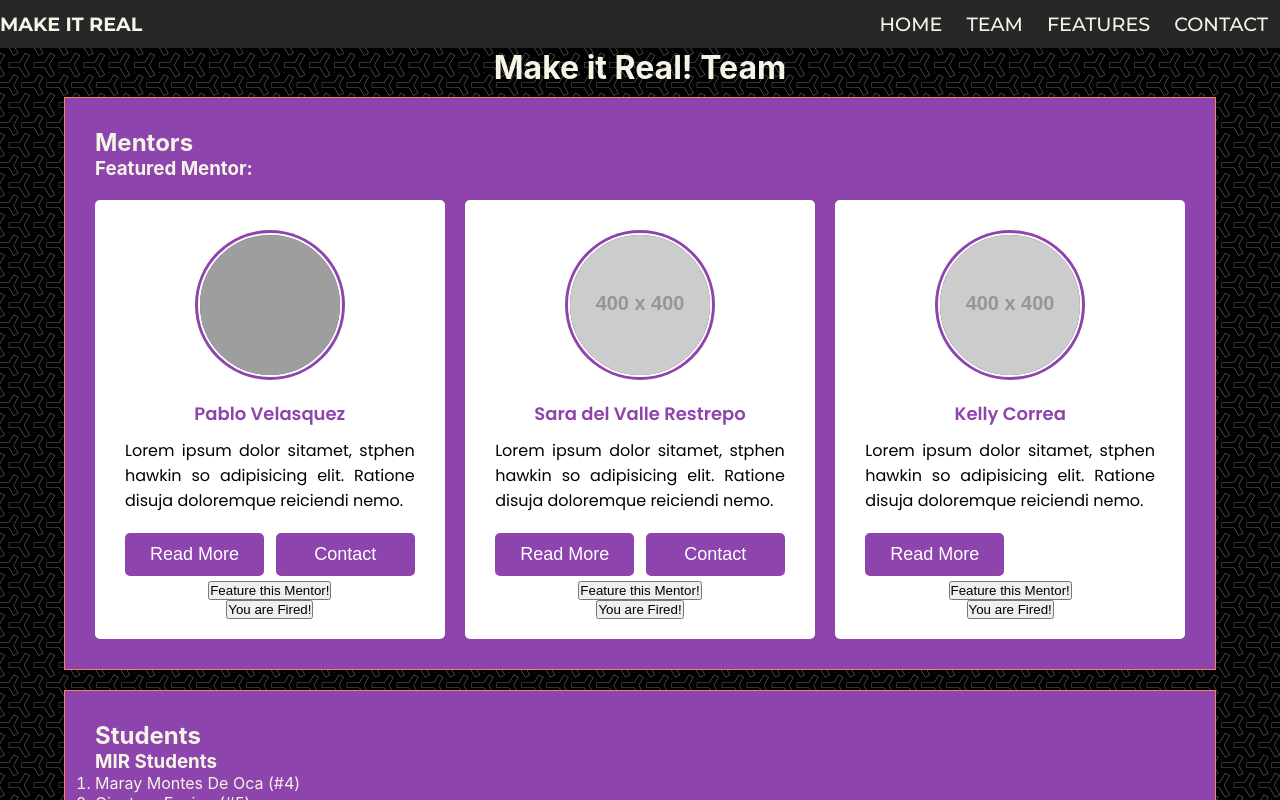
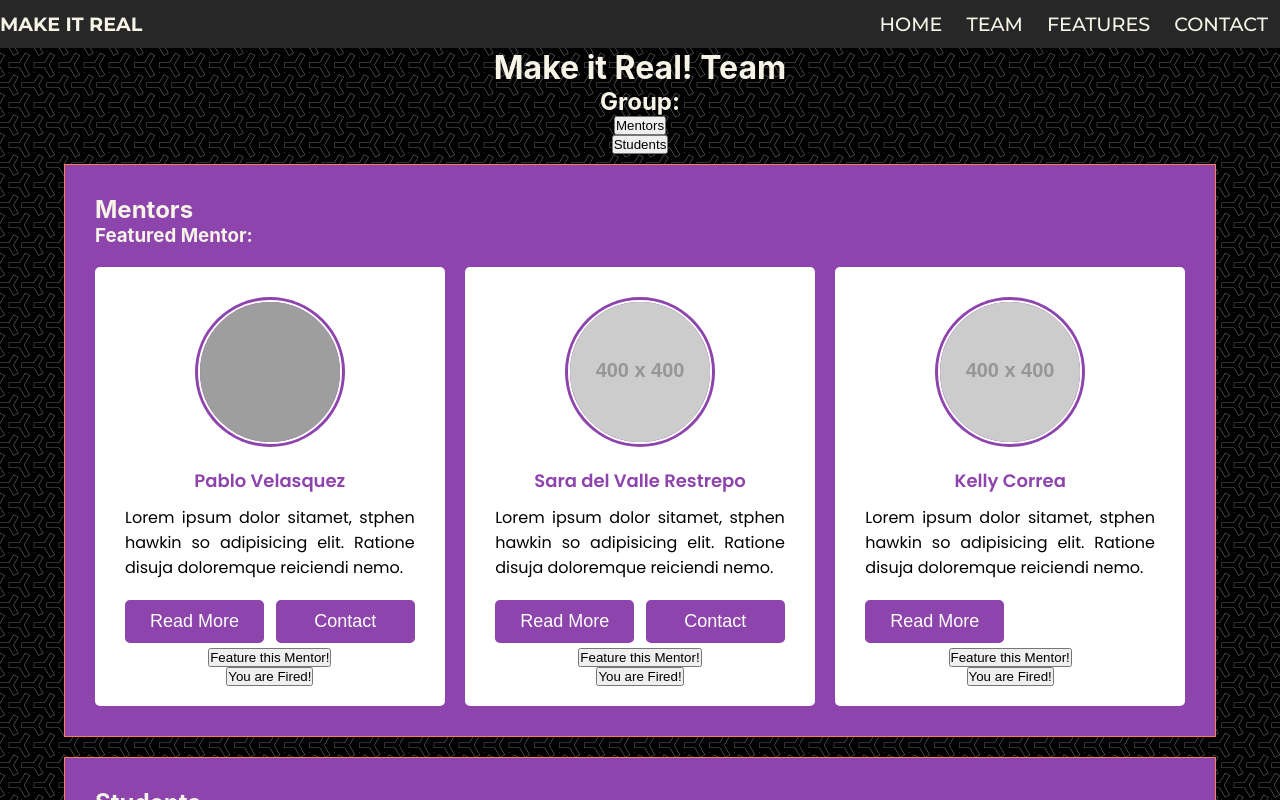
Before and after one commit to makeitrealcamp/top-v11, a React (Create React App) app in the folder packages/react-mir/: page /team in a window 1280 px wide. Shown: the top 800 px of the page. Built offline with nearby package versions, Linux system fonts and the light colour scheme; grey boxes are pictures that could not be loaded.

Commit message:
feat(react-mir): add Group component

```diff
--- /dev/null
+++ b/packages/react-mir/src/Group.js
@@ -0,0 +1,15 @@
+import React, { useState } from 'react';
+
+const Group = () => {
+  const [group, setGroup] = useState('');
+
+  return (
+    <>
+      <h2>Group: { group }</h2>
+      <button onClick={ () => setGroup('mentors')}>Mentors</button>
+      <button onClick={ () => setGroup('students')}>Students</button>
+    </>
+  );
+}
+
+export default Group;
--- a/packages/react-mir/src/Team.js
+++ b/packages/react-mir/src/Team.js
@@ -1,4 +1,5 @@
 import React, { Component } from "react";
+import Group from './Group';
 import ContactList from './ContactList';
 import MentorList from './MentorList';
 // Dummy Data
@@ -34,6 +35,7 @@ class Team extends Component {
     return (
       <main>
         <h1>Make it Real! Team</h1>
+        <Group />
         <section className="box">
           <h2>Mentors</h2>
           <h3>Featured Mentor: {this.state.featured}</h3>
```
